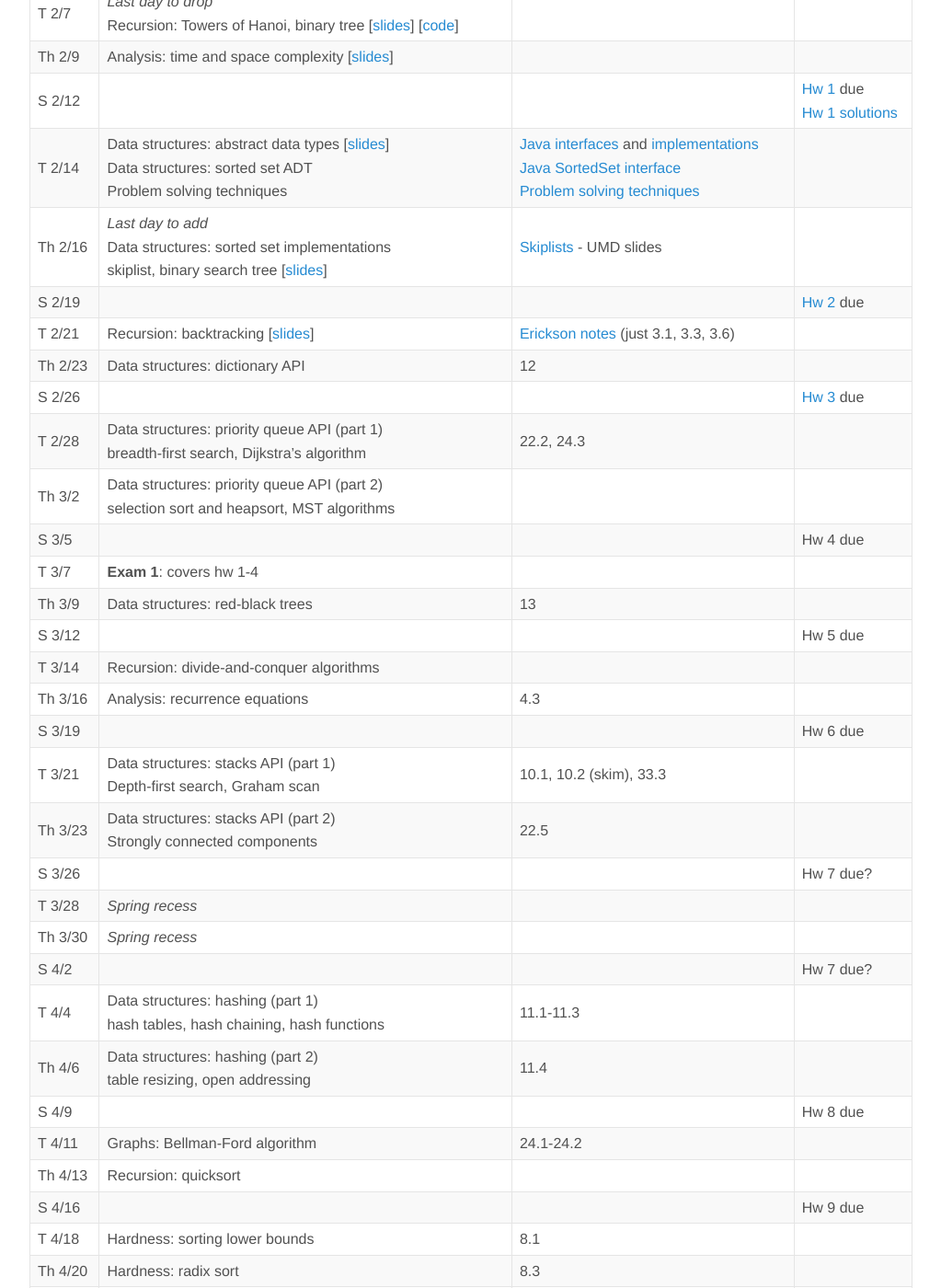
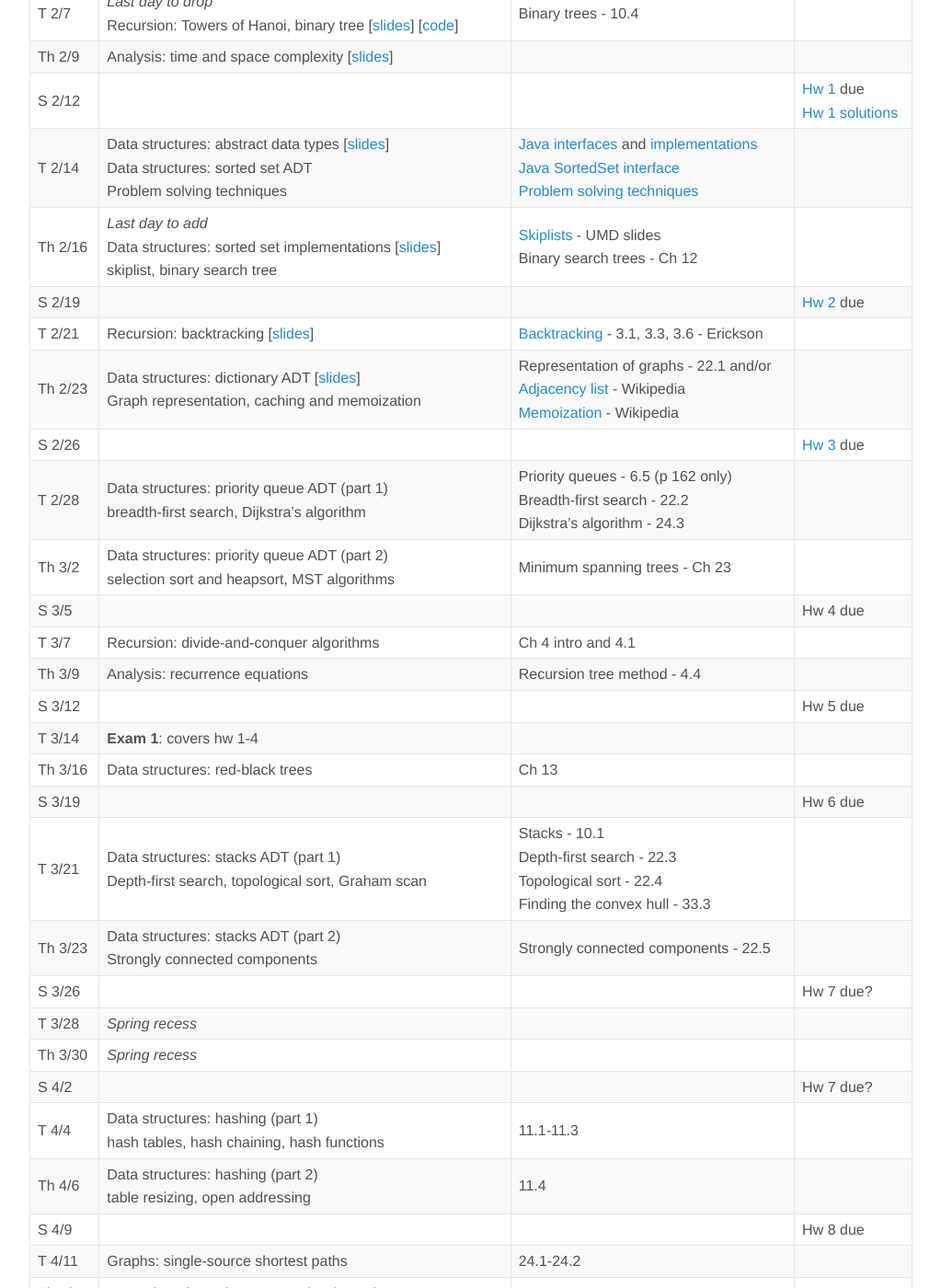
Before and after one commit to jnylam/jnylam.github.io, a Jekyll site: the page built from _courses/146-s17/index.md, in a window 1280 px wide and 1400 px high, scrolled down 490 px. Shown: the whole window at 92% size, without its empty margins (128-1151 px from the left). Built offline with Jekyll 4.4.1, drawn with Linux system fonts in a browser that asks for light colours; some of the changed text lies outside the part shown.

Commit message:
Update schedule

```diff
--- a/_courses/146-s17/index.md
+++ b/_courses/146-s17/index.md
@@ -12,28 +12,28 @@ This schedule is tentative and subject to change during the semester. Changes wi
 Date|Topic|Reading|Homework
 ----|-----|-------|--------
 Th 1/26 | Introduction [[slides](intro.pdf)] | 1.1, 1.2 (skim)
-T 1/31 | Recursion: simplify-and-delegate [[slides](recursion1.pdf)] [[code](//github.com/jnylam/SJSU-cs146-s17/tree/master/01_Recursion1/src/cc/jennylam/cs146)] | Ch 2
-Th 2/2 | Analysis: O-notation [[slides](o-notation.pdf)] | 3.1 (O and &Theta;)
-T 2/7 | _Last day to drop_<br>Recursion: Towers of Hanoi, binary tree [[slides](recursion2.pdf)] [[code](//github.com/jnylam/SJSU-cs146-s17/tree/master/02_Recursion2/src/cc/jennylam/cs146)] |
+T 1/31 | Recursion: simplify-and-delegate [[slides](recursion1.pdf)] [[code](//github.com/jnylam/SJSU-cs146-s17/tree/master/01_Recursion1/src/cc/jennylam/cs146)] |
+Th 2/2 | Analysis: O-notation [[slides](o-notation.pdf)] | O and &Theta; - 3.1
+T 2/7 | _Last day to drop_<br>Recursion: Towers of Hanoi, binary tree [[slides](recursion2.pdf)] [[code](//github.com/jnylam/SJSU-cs146-s17/tree/master/02_Recursion2/src/cc/jennylam/cs146)] | Binary trees - 10.4
 Th 2/9 | Analysis: time and space complexity [[slides](timecomplexity.pdf)]
 S 2/12 | | | [Hw 1](homework01.html) due<br>[Hw 1 solutions](hw01.pdf)
 T 2/14 | Data structures: abstract data types [[slides](introds.pdf)]<br>Data structures: sorted set ADT <br>Problem solving techniques | [Java interfaces](https://docs.oracle.com/javase/tutorial/collections/interfaces/index.html) and [implementations](https://docs.oracle.com/javase/tutorial/collections/implementations/index.html)<br>[Java SortedSet interface](https://docs.oracle.com/javase/8/docs/api/java/util/SortedSet.html)<br>[Problem solving techniques](http://www.cs.yale.edu/homes/aspnes/pinewiki/ProblemSolvingTechniques.html)
-Th 2/16  | _Last day to add_<br>Data structures: sorted set implementations<br>skiplist, binary search tree [[slides](skiplist.pdf)] | [Skiplists](https://www.cs.umd.edu/class/spring2008/cmsc420/L12.SkipLists.pdf) - UMD slides
+Th 2/16  | _Last day to add_<br>Data structures: sorted set implementations [[slides](skiplist.pdf)]<br>skiplist, binary search tree | [Skiplists](https://www.cs.umd.edu/class/spring2008/cmsc420/L12.SkipLists.pdf) - UMD slides<br>Binary search trees - Ch 12
 S 2/19 | | | [Hw 2](homework02.html) due
-T 2/21 | Recursion: backtracking [[slides](backtracking.pdf)] | [Erickson notes](http://jeffe.cs.illinois.edu/teaching/algorithms/notes/03-backtracking.pdf) (just 3.1, 3.3, 3.6)
-Th 2/23 | Data structures: dictionary API | 12
+T 2/21 | Recursion: backtracking [[slides](backtracking.pdf)] | [Backtracking](//jeffe.cs.illinois.edu/teaching/algorithms/notes/03-backtracking.pdf) - 3.1, 3.3, 3.6 - Erickson
+Th 2/23 | Data structures: dictionary ADT [[slides](dictionary.pdf)]<br>Graph representation, caching and memoization | Representation of graphs - 22.1 and/or<br>[Adjacency list](//en.wikipedia.org/wiki/Adjacency_list) - Wikipedia<br>[Memoization](//en.wikipedia.org/wiki/Memoization) - Wikipedia
 S 2/26 | | | [Hw 3](homework03.html) due
-T 2/28 | Data structures: priority queue API (part 1)<br>breadth-first search, Dijkstra's algorithm | 22.2, 24.3
-Th 3/2 | Data structures: priority queue API (part 2)<br>selection sort and heapsort, MST algorithms |
+T 2/28 | Data structures: priority queue ADT (part 1)<br>breadth-first search, Dijkstra's algorithm | Priority queues - 6.5 (p 162 only)<br>Breadth-first search - 22.2<br>Dijkstra's algorithm - 24.3
+Th 3/2 | Data structures: priority queue ADT (part 2)<br>selection sort and heapsort, MST algorithms | Minimum spanning trees - Ch 23
 S 3/5 | | | Hw 4 due
-T 3/7 | __Exam 1__: covers hw 1-4
-Th 3/9 | Data structures: red-black trees | 13
+T 3/7 | Recursion: divide-and-conquer algorithms | Ch 4 intro and 4.1
+Th 3/9 | Analysis: recurrence equations | Recursion tree method - 4.4
 S 3/12 | | | Hw 5 due
-T 3/14 | Recursion: divide-and-conquer algorithms
-Th 3/16 | Analysis: recurrence equations | 4.3
+T 3/14 | __Exam 1__: covers hw 1-4
+Th 3/16 | Data structures: red-black trees | Ch 13
 S 3/19 | | | Hw 6 due
-T 3/21 | Data structures: stacks API (part 1)<br>Depth-first search, Graham scan | 10.1, 10.2 (skim), 33.3
-Th 3/23 | Data structures: stacks API (part 2)<br>Strongly connected components | 22.5
+T 3/21 | Data structures: stacks ADT (part 1)<br>Depth-first search, topological sort, Graham scan | Stacks - 10.1<br> Depth-first search - 22.3<br>Topological sort - 22.4<br> Finding the convex hull - 33.3
+Th 3/23 | Data structures: stacks ADT (part 2)<br>Strongly connected components | Strongly connected components - 22.5
 S 3/26 | | | Hw 7 due?
 T 3/28 | _Spring recess_ |
 Th 3/30 | _Spring recess_ |
@@ -41,17 +41,17 @@ S 4/2 | | | Hw 7 due?
 T 4/4 | Data structures: hashing (part 1)<br>hash tables, hash chaining, hash functions | 11.1-11.3
 Th 4/6 | Data structures: hashing (part 2)<br> table resizing, open addressing | 11.4
 S 4/9 | | | Hw 8 due
-T 4/11 | Graphs: Bellman-Ford algorithm | 24.1-24.2
-Th 4/13 | Recursion: quicksort
+T 4/11 | Graphs: single-source shortest paths | 24.1-24.2
+Th 4/13 | Recursion: dynamic programming (part 1) | 15.1
 S 4/16 | | | Hw 9 due
-T 4/18 | Hardness: sorting lower bounds | 8.1
-Th 4/20 | Hardness: radix sort  | 8.3
+T 4/18 | Recursion: dynamic programming (part 2)
+Th 4/20 | Recursion: quicksort
 S 4/ 23 | | | Hw 10 due
 T 4/25 | __Exam 2__: covers hw 5-9
-Th 4/27 | Data structures: heaps | Ch 6 and/or <br>[Binary heaps](https://www.youtube.com/playlist?list=PLSVu1-lON6Lwqj5nDqg8YyD7f4tjLMMBN)  (videos 1-4) - Prof Taylor
+Th 4/27 | Data structures: priority queue implementation<br>heap, revisiting heapsort | Ch 6
 S 4/30 | | | Hw 11 due
-T 5/2 | Recursion: dynamic programming (part 1) | 15.1
-Th 5/4 | Recursion: dynamic programming (part 2)
+T 5/2 | Hardness: sorting lower bounds | 8.1
+Th 5/4 | Hardness: radix sort  | 8.3
 S 5/7 | | | Hw 12 due
 T 5/9 | Hardness: NP-completeness | Ch 34 (skim)
 Th 5/11 | Hardness: approximation algorithms | Ch 35 (skim)
@@ -67,8 +67,3 @@ W 5/24 | __Section 6 final exam__ W 5/24  9:45AM&ndash;12:00PM, MH 225
 Download here: [[zip](exams.zip)]
 
 Note: these will give you an idea of the format of the exams, but these may not necessarily be suitable practice questions as the topics may be different and covered in a different order.
-
-<!-- Recursion: divide-and-conquer algorithms | 33.4
-Dynamic programming: 15.1
- Data structures: stacks, space complexity of recursive algorithms, <br>find the convex hull | 10.1, 10.2 (skim)<br> 33.3 (Graham scan)
- -->
```
